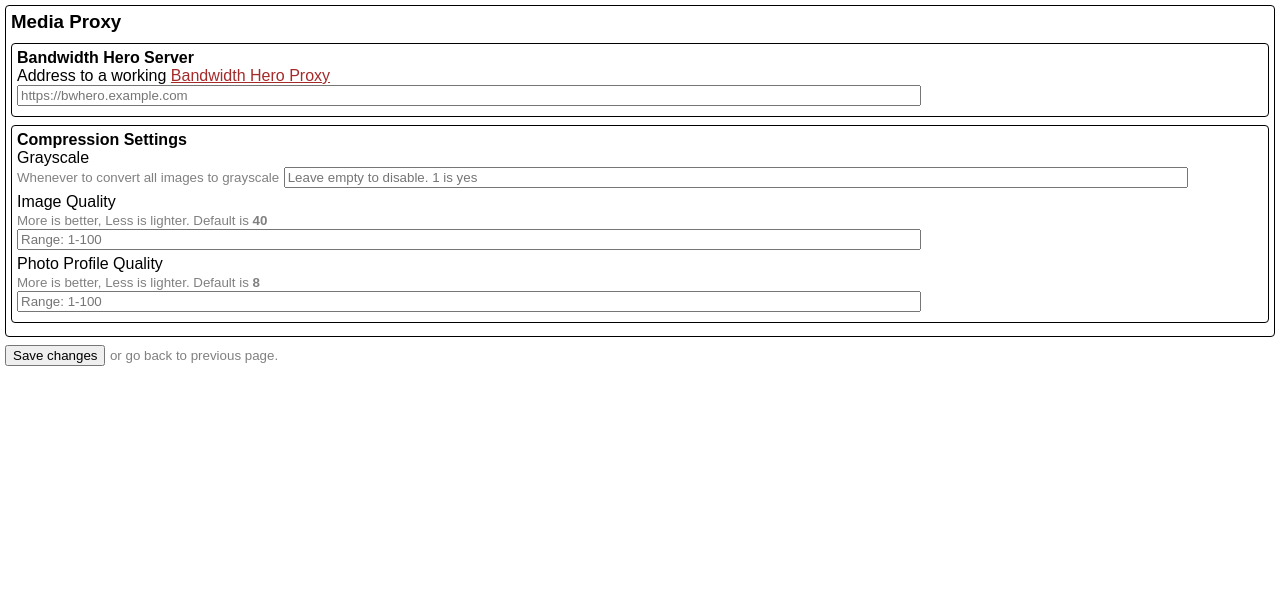
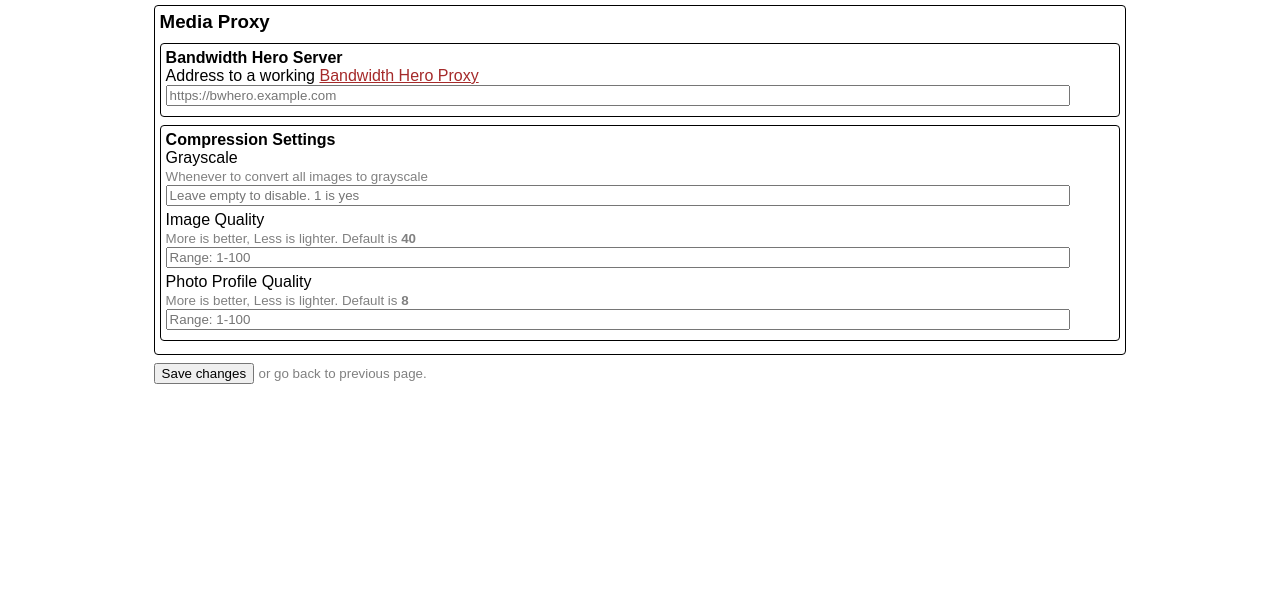
Before and after one commit to Yonle/nostr-feed, a plain HTML site: page settings.html in a window 1280 px wide. Shown: the part 202-800 px from the top of the page. Drawn offline with Linux system fonts and the light colour scheme.

Commit message:
set body margin for desktop view.
Signed-off-by: Yonle <yonle@lecturify.net>

```diff
--- a/style.css
+++ b/style.css
@@ -67,3 +67,9 @@ img, video {
 .profile_info {
   padding: 8px;
 }
+
+@media only screen and (min-width: 960px) {
+  body {
+    margin: 0 12vw;
+  }
+}
```
